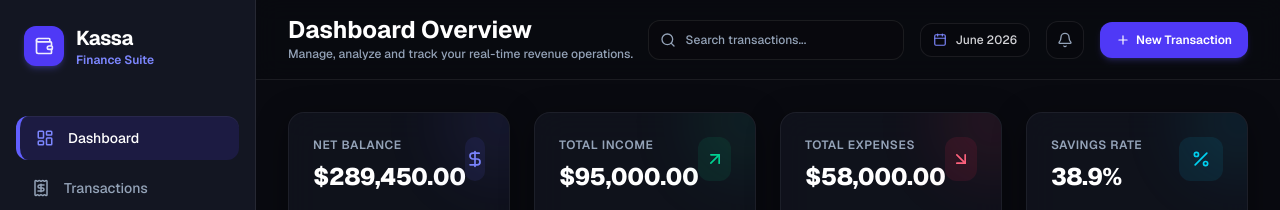
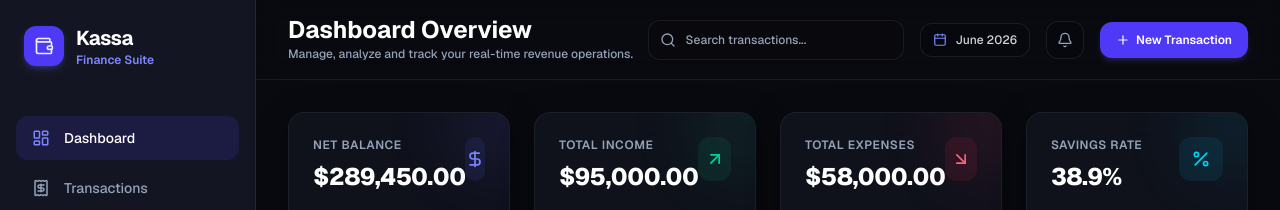
Before and after one commit to demmagence/kassa, a Next.js app: page / in a window 1280 px wide. Shown: the top 210 px of the page. Built offline with nearby package versions, Linux system fonts and the light colour scheme.

Commit message:
fix(ui): Remove left border and top shadow highlights from active sidebar button

```diff
--- a/components/dashboard/sidebar.tsx
+++ b/components/dashboard/sidebar.tsx
@@ -69,7 +69,7 @@ export default function Sidebar({ activeTab, setActiveTab }: SidebarProps) {
                 }}
                 className={`w-full flex items-center gap-3.5 px-4 py-3 rounded-xl text-sm font-medium transition-all duration-200 group ${
                   isActive
-                    ? "bg-indigo-600/15 border-l-4 border-indigo-500 text-white shadow-[inset_0_1px_0_rgba(255,255,255,0.05)]"
+                    ? "bg-indigo-600/15 text-white"
                     : "text-muted-foreground-custom hover:text-white hover:bg-zinc-900/40"
                 }`}
               >
```
